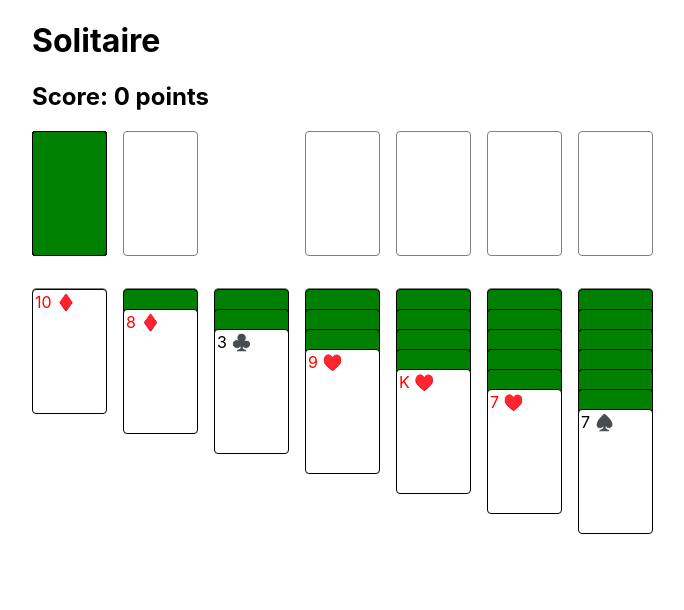
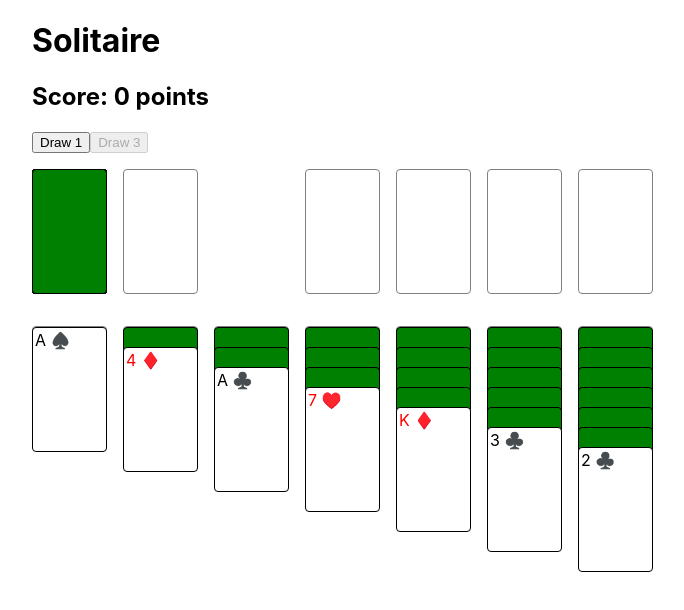
Before and after one commit to brhue/klondike, a React (Vite) app: page / in a window 1280 px wide. Shown: the top 610 px of the page, without its empty margins (0-684 px from the left). Built offline with nearby package versions, Linux system fonts and the light colour scheme.

Commit message:
Add ability to switch between draw 3 and 1

```diff
--- a/src/App.jsx
+++ b/src/App.jsx
@@ -106,8 +106,7 @@ function Card({ rank, suit, style, faceUp, id, isSelected, handleDoubleClick })
   )
 }
 
-function App() {
-  const [gameState, setGameState] = useState(() => {
+function createInitialState() {
   let deck = []
   let i = 1
   Object.keys(ranks).forEach((rank) => {
@@ -136,8 +135,12 @@ function App() {
 
   state.stock = deck
   return state
-  })
+}
 
+function App() {
+  const [gameState, setGameState] = useState(createInitialState)
+
+  let [drawMode, setDrawMode] = useState(3)
   let [selectedCard, setSelectedCard] = useState()
 
   let { score, stock, waste, foundations, tableaux } = gameState
@@ -184,6 +187,26 @@ function App() {
     >
       <h1>Solitaire</h1>
       <h2>Score: {score} points</h2>
+      <p>
+        <button
+          onClick={(e) => {
+            setDrawMode(1)
+            setGameState(createInitialState())
+          }}
+          disabled={drawMode === 1}
+        >
+          Draw 1
+        </button>
+        <button
+          onClick={(e) => {
+            setDrawMode(3)
+            setGameState(createInitialState())
+          }}
+          disabled={drawMode === 3}
+        >
+          Draw 3
+        </button>
+      </p>
       <div
         className="play-area"
         style={{ userSelect: 'none' }}
@@ -195,7 +218,7 @@ function App() {
                 return {
                   ...s,
                   // only applies when playing draw 1
-                  score: Math.max(s.score - 100, 0),
+                  score: drawMode === 1 ? Math.max(s.score - 100, 0) : s.score,
                   stock: s.waste
                     .map((card) => {
                       return {
@@ -210,12 +233,15 @@ function App() {
             } else {
               // Draw from stock to waste
               setGameState((s) => {
-                let card = s.stock.at(-1)
-                card.faceUp = true
+                let cards = s.stock
+                  .slice(-drawMode)
+                  .map((c) => ({ ...c, faceUp: true }))
+                  .reverse()
+                // card.faceUp = true
                 return {
                   ...s,
-                  stock: s.stock.slice(0, s.stock.length - 1),
-                  waste: [...s.waste, card],
+                  stock: s.stock.slice(0, -drawMode),
+                  waste: [...s.waste, ...cards],
                 }
               })
             }
@@ -455,7 +481,20 @@ function App() {
                 alignItems: 'center',
               }}
             >
-              {waste.map((card) => {
+              {waste.map((card, i) => {
+                if (drawMode === 3) {
+                  let isTopThree = waste.length - i < 3
+                  return (
+                    <Card
+                      key={card.id}
+                      {...card}
+                      isSelected={card.id === selectedCard?.id}
+                      style={{
+                        left: `${isTopThree ? (i - waste.length + 3) * 15 : 0}px`,
+                      }}
+                    />
+                  )
+                }
                 return <Card key={card.id} {...card} isSelected={card.id === selectedCard?.id} />
               })}
             </div>
```
Lines whose indentation alone changed are shown as unchanged.
